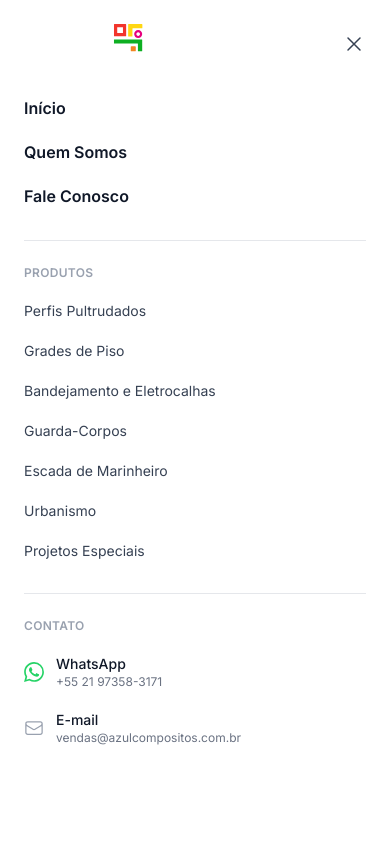
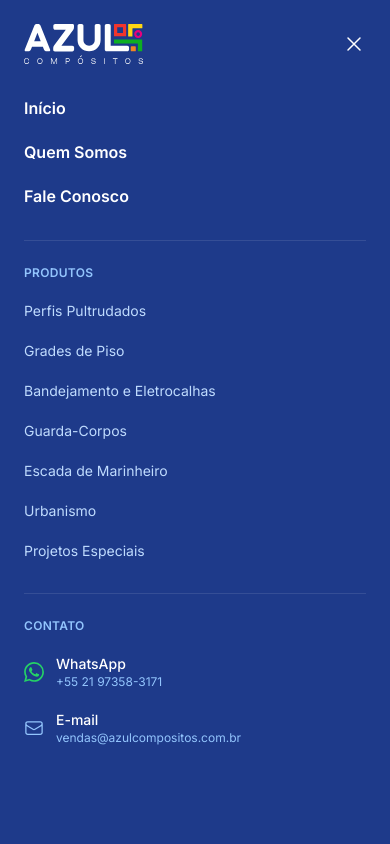
Before and after one commit to overdrive-dev/azul-web-mosaico, a Next.js app: page / in a window 390 px wide. Both pictures are taken after a click on the button "Abrir menu". Shown: the top 844 px of the page. Built offline with nearby package versions, Linux system fonts and the light colour scheme.

Commit message:
style: dark blue background for mobile menu panel matching header

```diff
--- a/components/Header.tsx
+++ b/components/Header.tsx
@@ -124,7 +124,7 @@ export default function Header() {
             leaveFrom="opacity-100 translate-x-0"
             leaveTo="opacity-0 translate-x-full"
           >
-            <DialogPanel className="fixed inset-y-0 right-0 z-50 w-full overflow-y-auto bg-white p-6 sm:max-w-sm sm:shadow-xl">
+            <DialogPanel className="fixed inset-y-0 right-0 z-50 w-full overflow-y-auto bg-azul-800 p-6 sm:max-w-sm sm:shadow-xl">
               <div className="flex items-center justify-between">
                 <a href="/" className="-m-1.5 p-1.5 flex items-center gap-2">
                   <Image src="/azul-composito-logo-short.svg" alt="Azul Compósitos" width={140} height={48} className="h-10 w-auto" />
@@ -132,21 +132,21 @@ export default function Header() {
                 <button
                   type="button"
                   onClick={() => setMobileMenuOpen(false)}
-                  className="-m-2.5 rounded-md p-2.5 text-gray-700"
+                  className="-m-2.5 rounded-md p-2.5 text-white"
                 >
                   <span className="sr-only">Fechar menu</span>
                   <XMarkIcon aria-hidden="true" className="size-6" />
                 </button>
               </div>
               <div className="mt-6 flow-root">
-                <div className="-my-6 divide-y divide-gray-200">
+                <div className="-my-6 divide-y divide-white/10">
                   <div className="space-y-1 py-6">
                     {navigation.map((item) => (
                       <a
                         key={item.name}
                         href={item.href}
                         onClick={() => setMobileMenuOpen(false)}
-                        className="-mx-3 block rounded-lg px-3 py-2 text-base font-semibold text-gray-900 hover:bg-gray-50"
+                        className="-mx-3 block rounded-lg px-3 py-2 text-base font-semibold text-white hover:bg-white/10"
                       >
                         {item.name}
                       </a>
@@ -154,14 +154,14 @@ export default function Header() {
                   </div>
 
                   <div className="py-6">
-                    <h3 className="text-xs font-semibold text-gray-400 uppercase tracking-wide mb-3">Produtos</h3>
+                    <h3 className="text-xs font-semibold text-azul-300 uppercase tracking-wide mb-3">Produtos</h3>
                     <div className="space-y-1">
                       {products.map((item) => (
                         <a
                           key={item.name}
                           href={item.href}
                           onClick={() => setMobileMenuOpen(false)}
-                          className="-mx-3 block rounded-lg px-3 py-2 text-sm text-gray-700 hover:bg-gray-50 hover:text-gray-900"
+                          className="-mx-3 block rounded-lg px-3 py-2 text-sm text-azul-200 hover:bg-white/10 hover:text-white"
                         >
                           {item.name}
                         </a>
@@ -170,31 +170,31 @@ export default function Header() {
                   </div>
 
                   <div className="py-6">
-                    <h3 className="text-xs font-semibold text-gray-400 uppercase tracking-wide mb-3">Contato</h3>
+                    <h3 className="text-xs font-semibold text-azul-300 uppercase tracking-wide mb-3">Contato</h3>
                     <a
                       href="https://wa.me/5521973583171"
                       target="_blank"
                       rel="noopener noreferrer"
-                      className="-mx-3 flex items-center gap-3 rounded-lg px-3 py-2 hover:bg-gray-50"
+                      className="-mx-3 flex items-center gap-3 rounded-lg px-3 py-2 hover:bg-white/10"
                     >
                       <svg className="size-5 text-[#25D366]" fill="currentColor" viewBox="0 0 24 24">
                         <path d="M17.472 14.382c-.297-.149-1.758-.867-2.03-.967-.273-.099-.471-.148-.67.15-.197.297-.767.966-.94 1.164-.173.199-.347.223-.644.075-.297-.15-1.255-.463-2.39-1.475-.883-.788-1.48-1.761-1.653-2.059-.173-.297-.018-.458.13-.606.134-.133.298-.347.446-.52.149-.174.198-.298.298-.497.099-.198.05-.371-.025-.52-.075-.149-.669-1.612-.916-2.207-.242-.579-.487-.5-.669-.51-.173-.008-.371-.01-.57-.01-.198 0-.52.074-.792.372-.272.297-1.04 1.016-1.04 2.479 0 1.462 1.065 2.875 1.213 3.074.149.198 2.096 3.2 5.077 4.487.709.306 1.262.489 1.694.625.712.227 1.36.195 1.871.118.571-.085 1.758-.719 2.006-1.413.248-.694.248-1.289.173-1.413-.074-.124-.272-.198-.57-.347m-5.421 7.403h-.004a9.87 9.87 0 01-5.031-1.378l-.361-.214-3.741.982.998-3.648-.235-.374a9.86 9.86 0 01-1.51-5.26c.001-5.45 4.436-9.884 9.888-9.884 2.64 0 5.122 1.03 6.988 2.898a9.825 9.825 0 012.893 6.994c-.003 5.45-4.437 9.884-9.885 9.884m8.413-18.297A11.815 11.815 0 0012.05 0C5.495 0 .16 5.335.157 11.892c0 2.096.547 4.142 1.588 5.945L.057 24l6.305-1.654a11.882 11.882 0 005.683 1.448h.005c6.554 0 11.89-5.335 11.893-11.893a11.821 11.821 0 00-3.48-8.413z"/>
                       </svg>
                       <div>
-                        <div className="text-sm font-medium text-gray-900">WhatsApp</div>
-                        <div className="text-xs text-gray-500">+55 21 97358-3171</div>
+                        <div className="text-sm font-medium text-white">WhatsApp</div>
+                        <div className="text-xs text-azul-300">+55 21 97358-3171</div>
                       </div>
                     </a>
                     <a
                       href="mailto:vendas@azulcompositos.com.br"
-                      className="-mx-3 flex items-center gap-3 rounded-lg px-3 py-2 hover:bg-gray-50 mt-1"
+                      className="-mx-3 flex items-center gap-3 rounded-lg px-3 py-2 hover:bg-white/10 mt-1"
                     >
-                      <svg className="size-5 text-gray-400" fill="none" stroke="currentColor" viewBox="0 0 24 24">
+                      <svg className="size-5 text-azul-300" fill="none" stroke="currentColor" viewBox="0 0 24 24">
                         <path strokeLinecap="round" strokeLinejoin="round" strokeWidth={1.5} d="M21.75 6.75v10.5a2.25 2.25 0 01-2.25 2.25h-15a2.25 2.25 0 01-2.25-2.25V6.75m19.5 0A2.25 2.25 0 0019.5 4.5h-15a2.25 2.25 0 00-2.25 2.25m19.5 0v.243a2.25 2.25 0 01-1.07 1.916l-7.5 4.615a2.25 2.25 0 01-2.36 0L3.32 8.91a2.25 2.25 0 01-1.07-1.916V6.75" />
                       </svg>
                       <div>
-                        <div className="text-sm font-medium text-gray-900">E-mail</div>
-                        <div className="text-xs text-gray-500">vendas@azulcompositos.com.br</div>
+                        <div className="text-sm font-medium text-white">E-mail</div>
+                        <div className="text-xs text-azul-300">vendas@azulcompositos.com.br</div>
                       </div>
                     </a>
                   </div>
```
